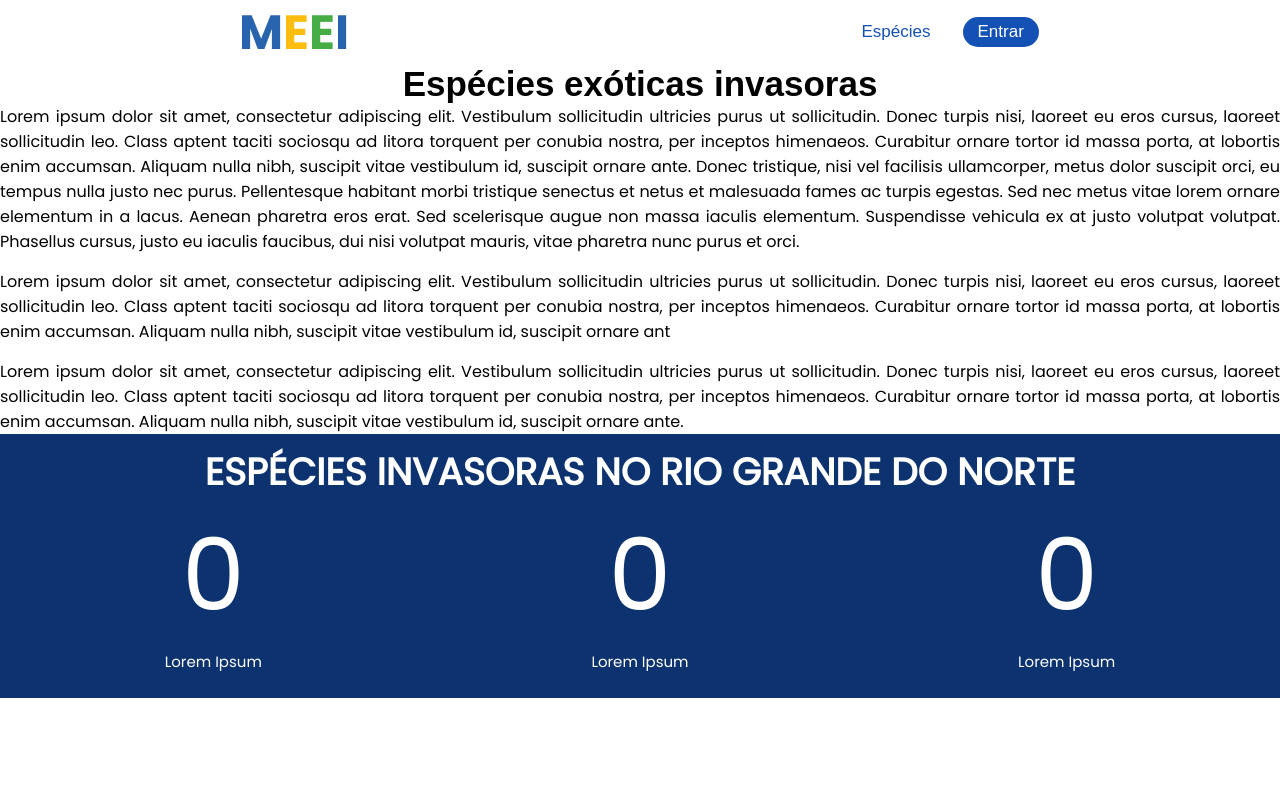
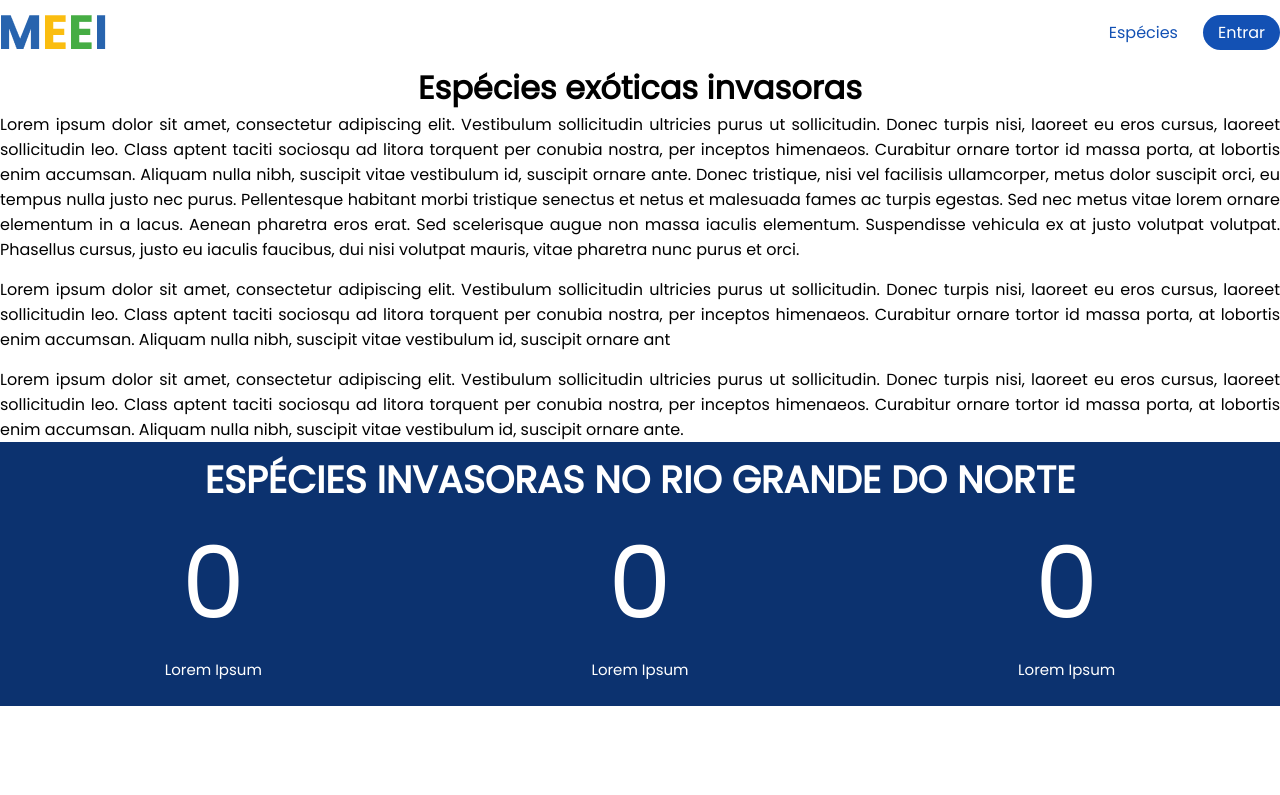
Before and after one commit to MarcosFabioo/Projeto-Autoria-Web, a plain HTML site: page index.html in a window 1280 px wide. Shown: the top 795 px of the page. Drawn offline with Linux system fonts and the light colour scheme.

Commit message:
Refatorar lista de botãos

```diff
--- a/css/style.css
+++ b/css/style.css
@@ -22,19 +22,18 @@ a:hover {
 
 nav {
   display: flex;
-  justify-content: space-around;
+  justify-content: space-between;
   align-items: center;
   height: 8vh;
 }
 
-.especies {
-  font-size: 17px;
+.botao-especies {
   color: #1351b4;
   border: none;
   background-color: #fff;
 }
 
-.entrar {
+.botao-entrar {
   border-radius: 28px;
   border: none;
   color: white;
@@ -42,19 +41,15 @@ nav {
   text-align: center;
   text-decoration: none;
   display: inline-block;
-  font-size: 17px;
   background-color: #1351b4;
 }
 
-.nav-list {
+.lista-telas {
+  display: flex;
   align-items: center;
+  justify-content: center;
   list-style: none;
-  display: flex;
-}
-
-.nav-list li {
-  margin-left: 32px;
-  font-family: Arial, Helvetica, sans-serif;
+  gap: 25px;
 }
 
 .mobile-menu {
@@ -123,9 +118,7 @@ nav {
 
 /* MAIN */
 .title {
-  font-size: 35px;
   text-align: center;
-  font-family: Arial, Helvetica, sans-serif;
 }
 
 /* main {
--- a/index.html
+++ b/index.html
@@ -13,16 +13,21 @@
     <header>
       <nav>
         <img src="img/MEEI.png" alt="" class="logo" />
-        <div class="mobile-menu">
+        <!-- <div class="mobile-menu">
           <div class="line1"></div>
           <div class="line2"></div>
           <div class="line3"></div>
-        </div>
-        <ul class="nav-list">
-          <li><button class="especies">Espécies</button></li>
-          <li><button class="entrar">Entrar</button></li>
+        </div> -->
+        <ul class="lista-telas">
+          <li>
+            <a class="botao-especies" href="#">Espécies</a>
+          </li>
+          <li>
+            <a class="botao-entrar" href="#">Entrar</a>
+          </li>
         </ul>
       </nav>
+    </header>
     <main>
       <h1 class="title">Espécies exóticas invasoras</h1>
 
@@ -30,24 +35,24 @@
         <p>
           Lorem ipsum dolor sit amet, consectetur adipiscing elit. Vestibulum
           sollicitudin ultricies purus ut sollicitudin. Donec turpis nisi,
-            laoreet eu eros cursus, laoreet sollicitudin leo. Class aptent
-            taciti sociosqu ad litora torquent per conubia nostra, per inceptos
+          laoreet eu eros cursus, laoreet sollicitudin leo. Class aptent taciti
+          sociosqu ad litora torquent per conubia nostra, per inceptos
           himenaeos. Curabitur ornare tortor id massa porta, at lobortis enim
           accumsan. Aliquam nulla nibh, suscipit vitae vestibulum id, suscipit
           ornare ante. Donec tristique, nisi vel facilisis ullamcorper, metus
           dolor suscipit orci, eu tempus nulla justo nec purus. Pellentesque
           habitant morbi tristique senectus et netus et malesuada fames ac
-            turpis egestas. Sed nec metus vitae lorem ornare elementum in a
-            lacus. Aenean pharetra eros erat. Sed scelerisque augue non massa
-            iaculis elementum. Suspendisse vehicula ex at justo volutpat
-            volutpat. Phasellus cursus, justo eu iaculis faucibus, dui nisi
-            volutpat mauris, vitae pharetra nunc purus et orci.
+          turpis egestas. Sed nec metus vitae lorem ornare elementum in a lacus.
+          Aenean pharetra eros erat. Sed scelerisque augue non massa iaculis
+          elementum. Suspendisse vehicula ex at justo volutpat volutpat.
+          Phasellus cursus, justo eu iaculis faucibus, dui nisi volutpat mauris,
+          vitae pharetra nunc purus et orci.
         </p>
         <p>
           Lorem ipsum dolor sit amet, consectetur adipiscing elit. Vestibulum
           sollicitudin ultricies purus ut sollicitudin. Donec turpis nisi,
-            laoreet eu eros cursus, laoreet sollicitudin leo. Class aptent
-            taciti sociosqu ad litora torquent per conubia nostra, per inceptos
+          laoreet eu eros cursus, laoreet sollicitudin leo. Class aptent taciti
+          sociosqu ad litora torquent per conubia nostra, per inceptos
           himenaeos. Curabitur ornare tortor id massa porta, at lobortis enim
           accumsan. Aliquam nulla nibh, suscipit vitae vestibulum id, suscipit
           ornare ant
@@ -55,13 +60,14 @@
         <p>
           Lorem ipsum dolor sit amet, consectetur adipiscing elit. Vestibulum
           sollicitudin ultricies purus ut sollicitudin. Donec turpis nisi,
-            laoreet eu eros cursus, laoreet sollicitudin leo. Class aptent
-            taciti sociosqu ad litora torquent per conubia nostra, per inceptos
+          laoreet eu eros cursus, laoreet sollicitudin leo. Class aptent taciti
+          sociosqu ad litora torquent per conubia nostra, per inceptos
           himenaeos. Curabitur ornare tortor id massa porta, at lobortis enim
           accumsan. Aliquam nulla nibh, suscipit vitae vestibulum id, suscipit
           ornare ante.
         </p>
       </div>
+
       <section class="blue-camp">
         <h1 class="title-blue-camp">
           ESPÉCIES INVASORAS NO RIO GRANDE DO NORTE
@@ -113,6 +119,7 @@
           </li>
         </ul>
       </section>
+    </main>
     <footer>
       <div class="contact">
         <h6>Contato</h6>
@@ -120,7 +127,5 @@
         <p>marcos.carneiro@escolar.ifrn.edu.br</p>
       </div>
     </footer>
-      </main>
-    </header>
   </body>
 </html>
```
Lines whose indentation alone changed are shown as unchanged.
